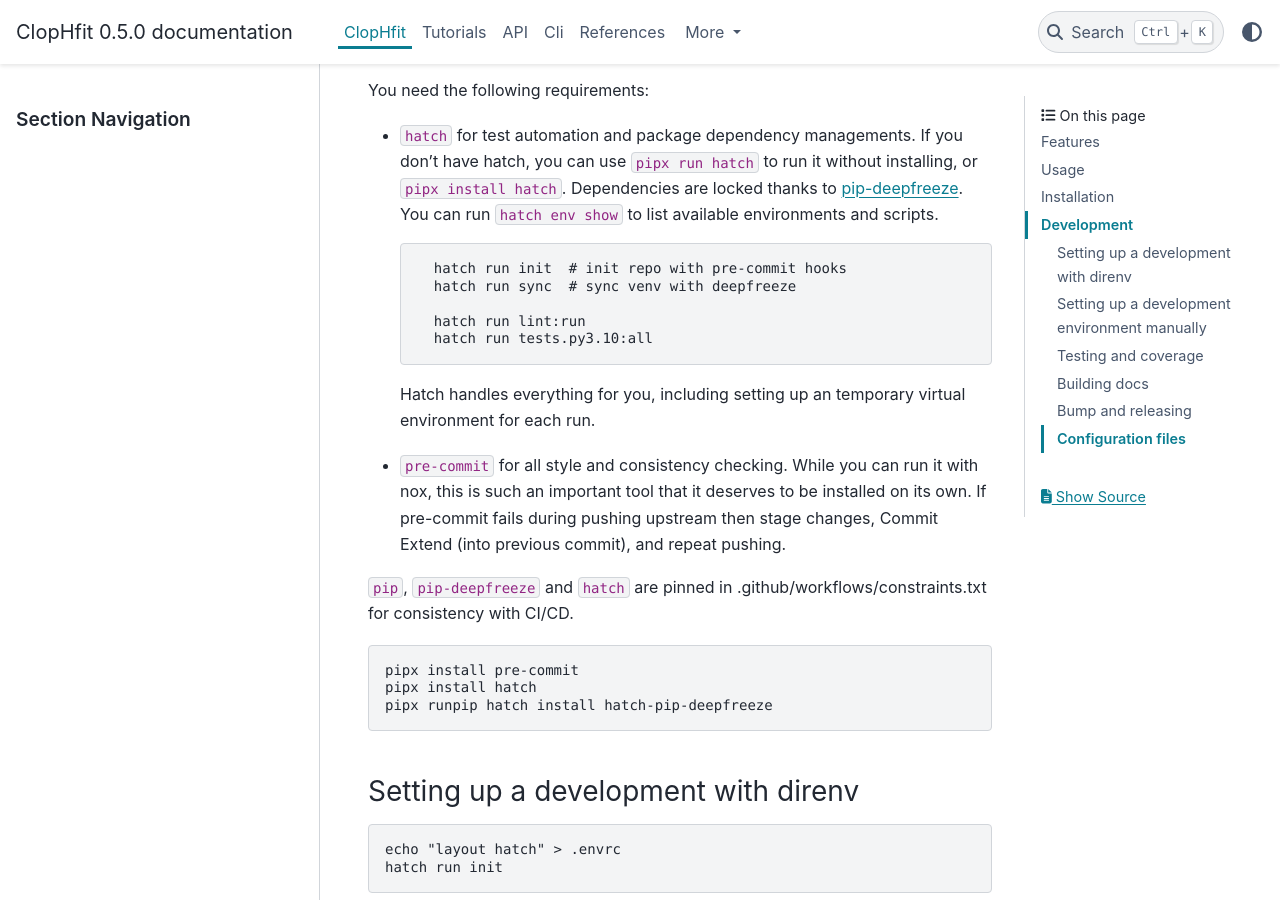
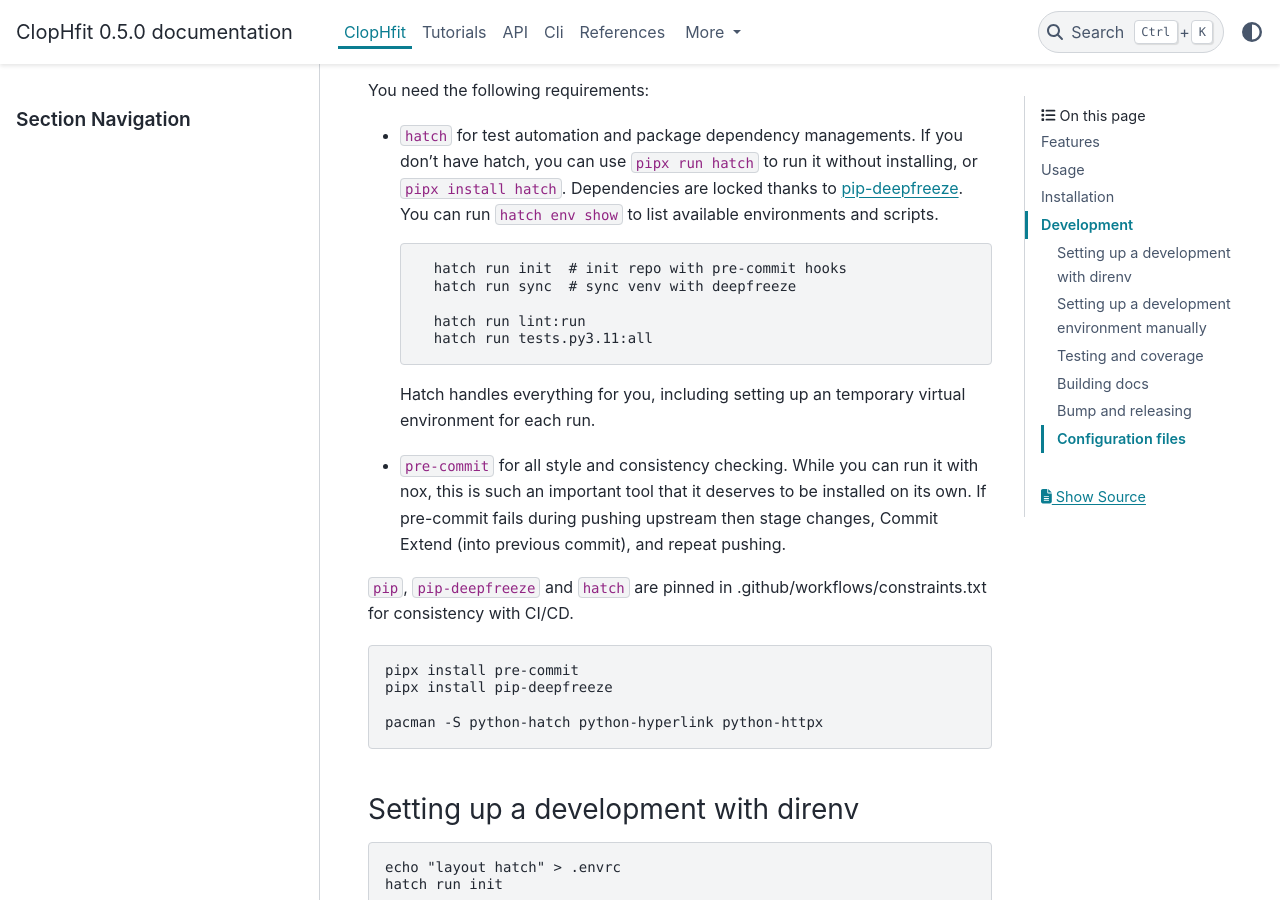
Before and after one commit to darosio/ClopHfit, a Sphinx documentation site: the page built from docs/README.md, in a window 1280 px wide and 900 px high, scrolled down 1928 px. Built offline with Sphinx 7.4.7 and the PyData theme 0.15.4, drawn with Linux system fonts in a browser that asks for light colours; pages that are not in the unit, such as notebooks, are missing from menus; some of the changed text lies outside the part shown.

```diff
--- a/docs/README.md
+++ b/docs/README.md
@@ -80,7 +80,7 @@
         hatch run sync  # sync venv with deepfreeze
 
         hatch run lint:run
-        hatch run tests.py3.10:all
+        hatch run tests.py3.11:all
 
   Hatch handles everything for you, including setting up an temporary virtual
   environment for each run.
@@ -94,8 +94,9 @@
 .github/workflows/constraints.txt for consistency with CI/CD.
 
     pipx install pre-commit
-    pipx install hatch
-    pipx runpip hatch install hatch-pip-deepfreeze
+    pipx install pip-deepfreeze
+
+    pacman -S python-hatch python-hyperlink python-httpx
 
 ### Setting up a development with direnv
 
```
Also changed, not shown: other parts of docs/README.md (+1 -0 lines), 1 other file.
